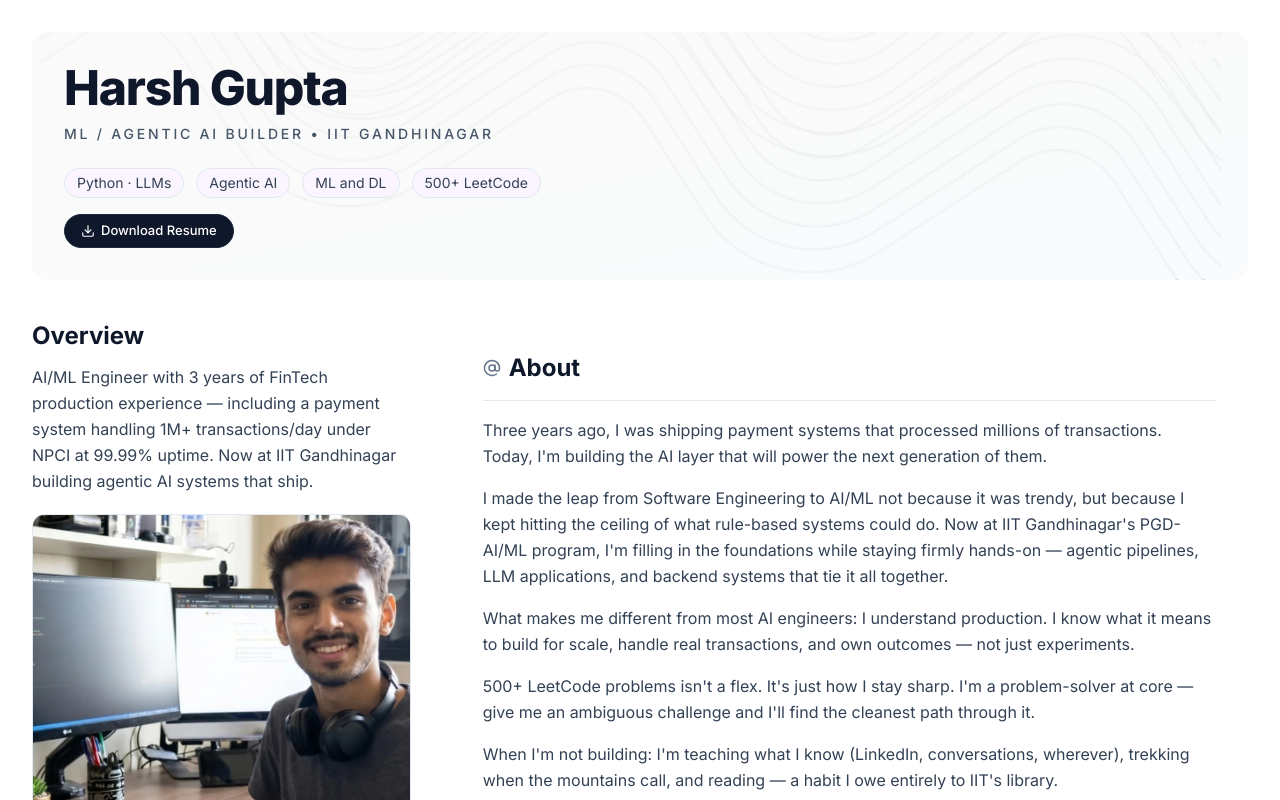
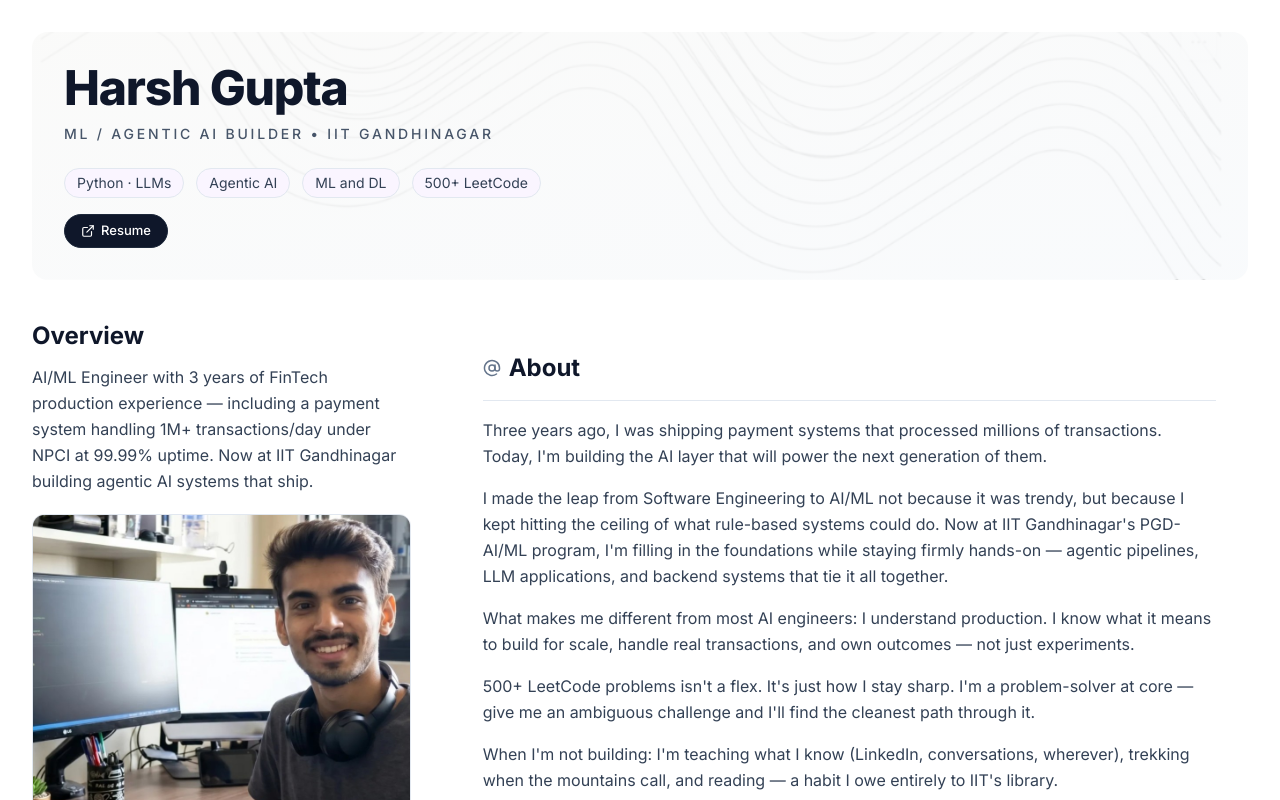
Before and after one commit to itsharsh01/portfolio-harsh, a React (Vite) app: page / in a window 1280 px wide. Shown: the top 800 px of the page. Built offline with nearby package versions, Linux system fonts and the light colour scheme.

Commit message:
download resume added

```diff
--- a/src/components/Header.jsx
+++ b/src/components/Header.jsx
@@ -1,7 +1,9 @@
-import { Download } from 'lucide-react'
+import { ExternalLink } from 'lucide-react'
 import SectionLink from './SectionLink'
 
 function Header({ header }) {
+  const resumeUrl = header.resumeLink || '#'
+
   const coverStyle = header.coverImage
     ? {
         backgroundImage: `linear-gradient(to bottom right, rgba(250, 250, 249, 0.94), rgba(248, 250, 252, 0.9)), url(${header.coverImage})`,
@@ -37,12 +39,15 @@ function Header({ header }) {
             ))}
           </div>
           <a
-            href={header.resumeLink || '#'}
-            download="Harsh_Gupta_Resume.pdf"
+            href={resumeUrl}
+            target="_blank"
+            rel="noopener noreferrer"
+            aria-label="Resume — opens PDF in a new tab"
+            title="Opens in a new tab"
             className="flex items-center gap-1.5 rounded-full border border-slate-800 bg-slate-900 px-4 py-1.5 text-[13px] font-medium text-white transition hover:bg-slate-800 hover:shadow-md"
           >
-            <Download size={14} />
-            Download Resume
+            <ExternalLink size={14} aria-hidden />
+            Resume
           </a>
         </div>
       </div>
--- a/src/data/portfolio.json
+++ b/src/data/portfolio.json
@@ -10,7 +10,7 @@
       "ML and DL",
       "500+ LeetCode"
     ],
-    "resumeLink": "/resume.pdf"
+    "resumeLink": "/Harsh-Gupta-Resume.pdf"
   },
   "navigation": [
     { "label": "Overview", "target": "overview" },
```
Also changed, not shown: 1 other file (tests, documents, lock files or other folders).
